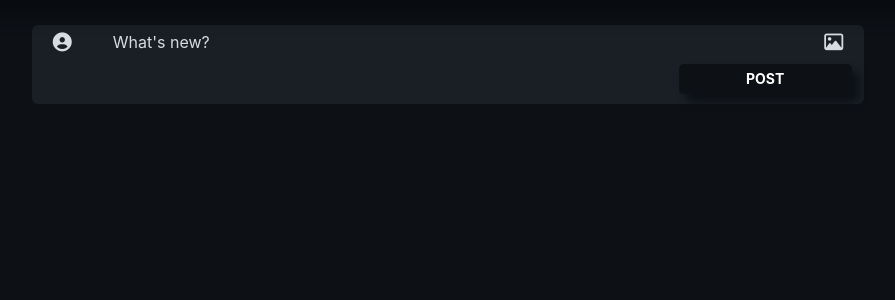
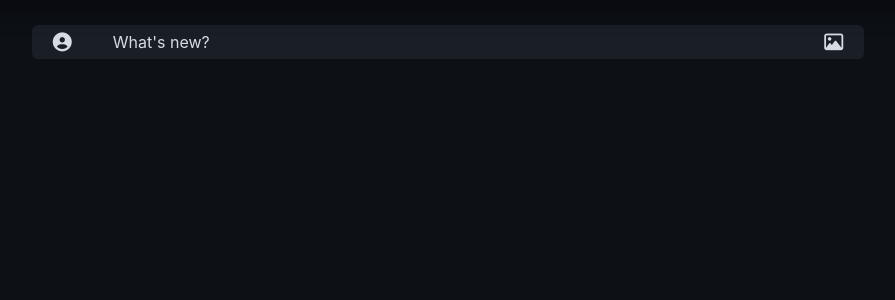
Before and after one commit to azya0/CodeSpirit, a Flask app: page / in a window 1280 px wide. Shown: the part 49-349 px from the top of the page, without its empty margins (192-1087 px from the left). Run offline with Flask 2, Linux system fonts and the light colour scheme; a user stored in the database is signed in; some libraries are stand-ins or nearby versions.

Commit message:
post 2.0: release

```diff
--- a/data/forms.py
+++ b/data/forms.py
@@ -9,7 +9,7 @@ class Follow(FlaskForm):
 
 class NewPostForm(FlaskForm):
     text = StringField("Enter the text", validators=[DataRequired()])
-    submit = SubmitField("Send!")
+    submit = SubmitField("Post")
 
 
 class RegistrationForm(FlaskForm):
--- a/pages/home.py
+++ b/pages/home.py
@@ -20,7 +20,7 @@ def __post(session, form):
         post = Post()
         post.datetime = datetime.datetime.now()
         post.author = current_user.id
-        post.text = form.text.data
+        post.text = form.text.data.replace('<br>', '\n')
         session.add(post)
         session.commit()
         author = session.query(User).get(current_user.id)
--- a/static/scripts.js
+++ b/static/scripts.js
@@ -1,4 +1,11 @@
-function addPost() {
+function postClicked () {
+    window.addEventListener('click',function(elm){
+
+        var input = document.getElementById("main-post-ask-btn");
+        var flex = document.getElementById('main-post-bottom-panel');
+        const target = elm.target;
+
+        if (target == input) {
             var input = document.getElementById("main-post-ask-btn");
             var div = document.createElement('div');
             div.setAttribute("contentEditable", true);
@@ -6,4 +13,35 @@ function addPost() {
             div.class = "main-post-item";
             input.replaceWith(div);
             div.focus();
+            var flex = document.getElementById('main-post-bottom-panel');
+            flex.hidden = !flex.hidden;
+            var cont = document.getElementById('main-post-container');
+            cont.style.borderRadius = '6px 6px 0 0';
         }
+
+        else if (!flex.hidden && !target.closest('#main-post-bottom-panel') && !target.closest('#main-post-container')) { // если этот элемент или его родительские элементы не окно навигации и не кнопка
+            var flex = document.getElementById('main-post-bottom-panel');
+            flex.hidden = !flex.hidden;
+
+            var cont = document.getElementById('main-post-container');
+            cont.style.borderRadius = '6px';
+
+            var new_input = document.createElement('input');
+            new_input.id = 'main-post-ask-btn';
+            new_input.classList.add("main-post-item", "main-white-font-color");
+            new_input.type = 'button';
+            new_input.value = "What's new?";
+            console.log(new_input);
+            div = document.getElementById('main-post-input');
+            div.replaceWith(new_input);
+        }
+    });
+}
+
+function replaceText() {
+    var flex = document.getElementById('text');
+    div = document.getElementById('main-post-input');
+    flex.value = div.innerHTML;
+    console.log(flex.value);
+}
+// TO POST console.log(div.innerHTML);
--- a/static/style.css
+++ b/static/style.css
@@ -292,7 +292,7 @@ input:-webkit-autofill:active {
     padding-right: 0.4%;
     width: 75%;
     background-color: #1a1f26;
-    border-radius: 6px 6px 0 0;
+    border-radius: 6px;
 }
 
 .main-add-post-bottom {
@@ -330,6 +330,20 @@ input:-webkit-autofill:active {
     padding-left: 3%;
 }
 
+.main-post-label {
+    margin: 0 auto;
+    font-weight: bold;
+}
+
+[hidden] {
+    display: none!important;
+}
+
+#main-post-bottom-panel {
+    display: flex;
+    justify-content: space-between;
+}
+
 #main-post-btn {
     font-size: 14px;
     width: 21%;
@@ -339,7 +353,7 @@ input:-webkit-autofill:active {
     background: #0d1015;
     box-shadow: 7px 8px 8px #0d1015;
     border-radius: 5px;
-    color: #fff;
+    color: #d7dce3;
     text-transform: uppercase;
     text-align: center;
     line-height: 28px;
@@ -349,6 +363,14 @@ input:-webkit-autofill:active {
 }
 
 #main-post-ask-btn:click {
+    display: none;
+}
+
+#qa-div {
+    margin-left: 2%;
+}
+
+.main-hidden-crutch {
     display: none;
 }
 
--- a/templates/account.html
+++ b/templates/account.html
@@ -20,7 +20,11 @@
 {% for post in posts %}
 <hr>
 <b>{{ session.query(User).get(post.author).name }}</b>
-<br>{{ post.text }}<br>
+<br>
+{% for string in post.text.split('\n') %}
+{{ string }}<br>
+{% endfor %}
+<br>
 <small>{{ post.datetime }} & {{len(post.likes.split())}} likes & {{len(post.dislikes.split())}} dislikes</small>
 {% endfor %}
 {% endblock %}
--- a/templates/home.html
+++ b/templates/home.html
@@ -3,15 +3,24 @@
 {% block content %}
 <script src="{{ url_for('static', filename='scripts.js') }}"></script>
 {% if current_user.is_authenticated %}
-    <div style="display: block;width: 100%;">
-        <div id='main-post-container' class="main-add-post main-white-font-color main-news-block main-align-div" style="align-items: start;display:flex">
-            <i class="fa fa-user-circle main-post-item i-post" aria-hidden="true" style="margin-left: 2%!important;margin-top: 0.515%;"></i>
-            <input id='main-post-ask-btn' class='main-post-item main-white-font-color' type="button" value="What's new?" onclick="addPost()">
-            <i class="fa fa-picture-o main-post-item i-post" aria-hidden="true" style="margin-top: 0.52%;"></i>
-        </div>
-        <div class="main-add-post-bottom main-white-font-color main-news-block main-align-div" style="display:flex;justify-content: flex-end;">
-            <input id='main-post-btn' type="button" value="Post">
-        </div>
+    <div id='main-big-post-container' style="display: block;width: 100%;">
+        <form method="post">
+            {{ form.hidden_tag() }}
+            <div id='main-post-container' class="main-add-post main-white-font-color main-news-block main-align-div" style="align-items: start;display:flex">
+                <i class="fa fa-user-circle main-post-item i-post" aria-hidden="true" style="margin-left: 2%!important;margin-top: 0.515%;"></i>
+                <input id='main-post-ask-btn' class='main-post-item main-white-font-color' type="button" value="What's new?">
+                <i class="fa fa-picture-o main-post-item i-post" aria-hidden="true" style="margin-top: 0.52%;"></i>
+            </div>
+            <div hidden id='main-post-bottom-panel' class="main-add-post-bottom main-white-font-color main-news-block main-align-div">
+                <div id="qa-div">
+                    <div class="main-align-div"><label for="#qa-checkbox" class="mr-2 main-post-label">Q&A</label><input id='qa-checkbox' type="checkbox"></div>
+                    <div class="ml-2 main-align-div"><label for="#qa-checkbox" class="mr-2 main-post-label">ANON</label><input id='an-checkbox' type="checkbox"></div>
+                </div>
+                {{ form.text(type="textarea", id="text", class='main-hidden-crutch', value='gay') }}
+                {{ form.submit(id='main-post-btn', type="submit", onclick='replaceText()') }}
+            </div>
+        </form>
     </div>
+    <script>postClicked()</script>
 {% endif %}
 {% endblock %}
```
Also changed, not shown: db/database.db. Lines whose indentation alone changed are shown as unchanged.
